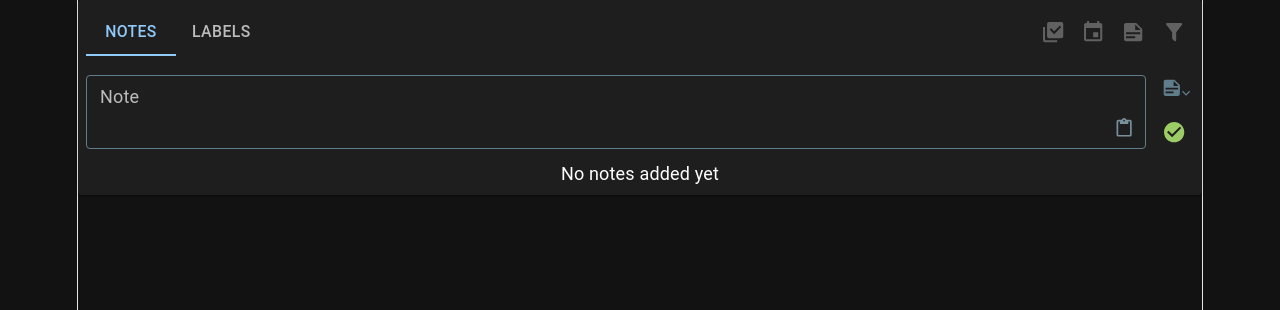
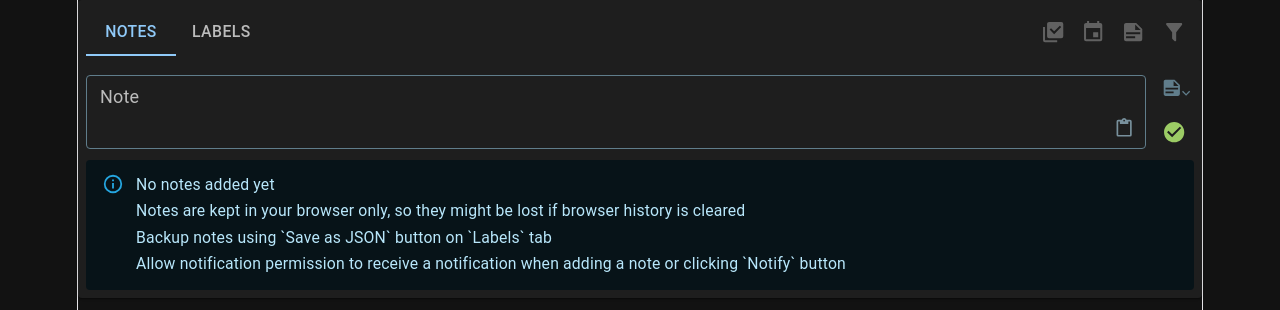
Before and after one commit to Eldsewhere/adnothed2, a React (Vite) app: page / in a window 1280 px wide. Shown: the top 310 px of the page. Built offline with nearby package versions, Linux system fonts and the light colour scheme.

Commit message:
welcome screen

```diff
--- a/src/components/CategoryList.tsx
+++ b/src/components/CategoryList.tsx
@@ -1,5 +1,6 @@
 import { useState } from "react";
 import {
+  Alert,
   Box,
   colors,
   IconButton,
@@ -67,9 +68,20 @@ const CategoryList = ({
   return (
     <Box>
       {orderedCategories.length === 0 ? (
-        <Typography color="text.secondary">
-          No labels added yet. Add labels to filter notes together
-        </Typography>
+        <Alert severity="info" sx={{ textAlign: "left" }}>
+          <Box> No labels added yet</Box>
+          <Box sx={{ mt: 0.5 }}>Add labels to filter notes together</Box>
+          <Box sx={{ mt: 0.5 }}>
+            Search icons by typing icon name from{" "}
+            <a
+              href="https://pictogrammers.com/library/mdi/"
+              target="_blank"
+              rel="noopener noreferrer"
+            >
+              https://pictogrammers.com/library/mdi/
+            </a>
+          </Box>
+        </Alert>
       ) : (
         <Box
           sx={{
--- a/src/components/ItemForm.tsx
+++ b/src/components/ItemForm.tsx
@@ -79,7 +79,7 @@ const ItemForm = ({
               control={control}
               rules={{
                 required: "Note is required",
-                maxLength: { value: 200, message: "Max 200 characters" },
+                maxLength: { value: 500, message: "Max 500 characters" },
               }}
               render={({ field }) => {
                 const isEmpty = field.value.trim().length === 0;
--- a/src/components/ItemList.tsx
+++ b/src/components/ItemList.tsx
@@ -2,6 +2,7 @@ import { useEffect, useMemo, useRef, useState, type MouseEvent } from "react";
 import {
   Box,
   Checkbox,
+  Alert,
   Dialog,
   DialogContent,
   DialogTitle,
@@ -34,10 +35,7 @@ import {
   isToday,
 } from "../utils/formatTimestamp";
 import { NO_CATEGORY_FILTER_VALUE } from "../utils/itemFilters";
-import {
-  containsNumbers,
-  splitTextByUrls,
-} from "../utils/textPatterns";
+import { containsNumbers, splitTextByUrls } from "../utils/textPatterns";
 
 type ItemListProps = {
   items: Item[];
@@ -225,10 +223,7 @@ const ItemList = ({
         if (filters.hasNumber && !containsNumbers(item.text)) {
           return false;
         }
-        if (
-          filters.isOneWord &&
-          item.text.trim().split(/\s+/).length !== 1
-        ) {
+        if (filters.isOneWord && item.text.trim().split(/\s+/).length !== 1) {
           return false;
         }
         if (filters.indexAt) {
@@ -264,11 +259,26 @@ const ItemList = ({
   return (
     <Box>
       {filteredItems.length === 0 ? (
-        <Typography color="text.secondary">
-          {sortedItems.length === 0
-            ? "No notes added yet"
-            : "No notes match the current filters"}
-        </Typography>
+        <Alert severity="info" sx={{ textAlign: "left" }}>
+          {sortedItems.length === 0 ? (
+            <>
+              <Box>No notes added yet</Box>
+              <Box sx={{ mt: 0.5 }}>
+                Notes are kept in your browser only, so they might be lost if
+                browser history is cleared
+              </Box>
+              <Box sx={{ mt: 0.5 }}>
+                Backup notes using `Save as JSON` button on `Labels` tab
+              </Box>
+              <Box sx={{ mt: 0.5 }}>
+                Allow notification permission to receive a notification when
+                adding a note or clicking `Notify` button
+              </Box>
+            </>
+          ) : (
+            "No notes match the current filters"
+          )}
+        </Alert>
       ) : (
         <Box
           ref={containerRef}
```
